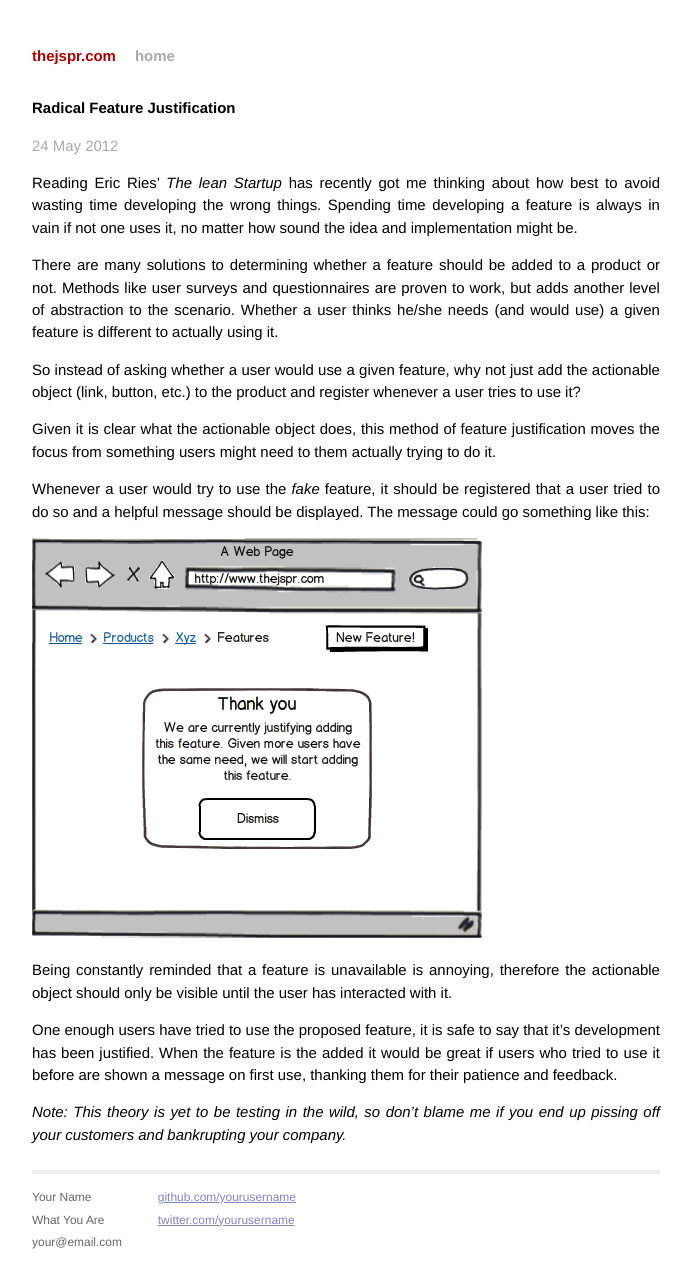
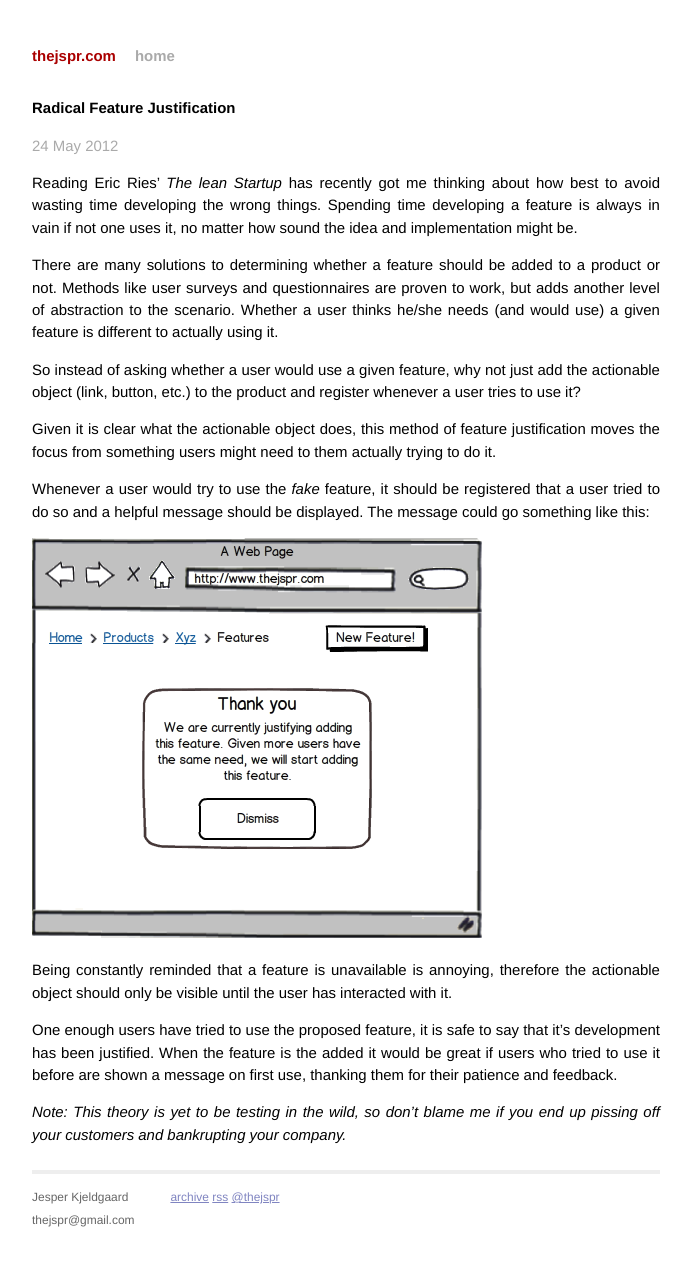
Before and after one commit to thejspr/thejspr.com, a Jekyll site: the page built from _posts/2012-05-24-radical-feature-justification.markdown, in a window 1280 px wide. Shown: the whole page, without its empty margins (294-986 px from the left). Built offline with Jekyll 4.4.1, drawn with Linux system fonts in a browser that asks for light colours; after the commit the page ends 1243 px from its top, so only the background shows below that.

Commit message:
Rss feed

```diff
--- a/_config.yml
+++ b/_config.yml
@@ -1,3 +1,5 @@
 name: thejspr.com
+url: http://thejspr.com
+description: TODO
 pygments: true
 permalink: none
--- a/_layouts/default.html
+++ b/_layouts/default.html
@@ -27,15 +27,15 @@
         <div class="footer">
           <div class="contact">
             <p>
-                  Your Name<br />
-                  What You Are<br />
-                  your@email.com
+              Jesper Kjeldgaard<br />
+              thejspr@gmail.com
             </p>
           </div>
           <div class="contact">
             <p>
-                  <a href="http://github.com/yourusername/">github.com/yourusername</a><br />
-                  <a href="http://twitter.com/yourusername/">twitter.com/yourusername</a><br />
+              <a href="/archive">archive</a>
+              <a href="/feed.xml">rss</a>
+              <a href="http://twitter.com/thejspr">@thejspr</a>
             </p>
           </div>
         </div>
--- a/_posts/2012-05-24-radical-feature-justification.markdown
+++ b/_posts/2012-05-24-radical-feature-justification.markdown
@@ -29,7 +29,7 @@
 that a user tried to do so and a helpful message should be displayed. The
 message could go something like this:
 
-![center](/media/radical_feature_justification.png)
+![center](/images/radical_feature_justification.png)
 
 Being constantly reminded that a feature is unavailable is annoying, therefore
 the actionable object should only be visible until the user has interacted with
```
Also changed, not shown: feed.xml (added, +21 -0 lines), images/radical_feature_justification.png (renamed from media/radical_feature_justification.png). Lines whose indentation alone changed are shown as unchanged.
